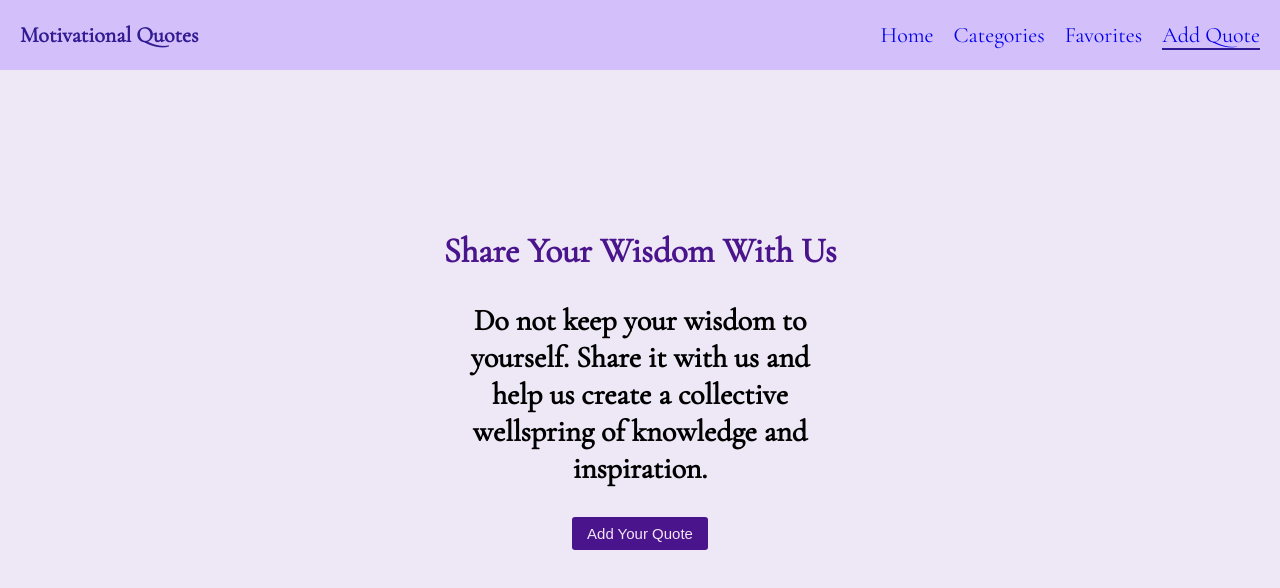
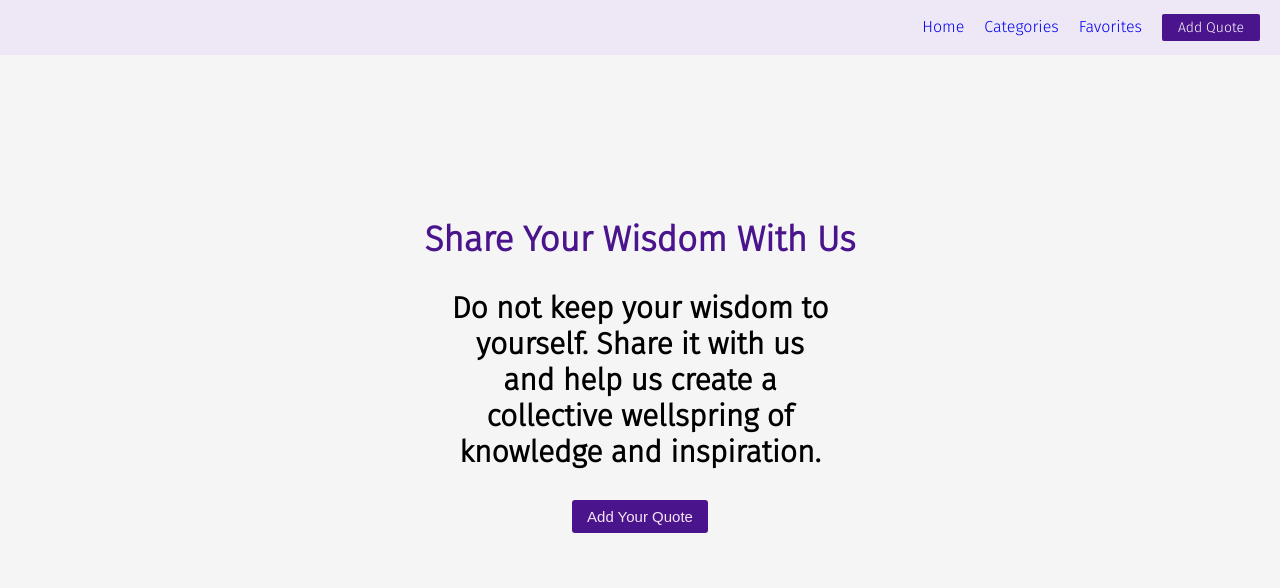
Before and after one commit to naliyeeva/motivationalQuotes, a Next.js app: page /add-quote in a window 1280 px wide. Shown: the top 588 px of the page. Built offline with nearby package versions, Linux system fonts and the light colour scheme.

Commit message:
re-designed navbar

```diff
--- a/components/NavBar.tsx
+++ b/components/NavBar.tsx
@@ -10,7 +10,7 @@ const NavBar: React.FC = () => {
     return (
         <>
             <nav className='navbar'>
-                <p className='navbar-text'>Motivational Quotes</p>
+                {/*<p className='navbar-text'>Motivational Quotes</p>*/}
                 <ul className='navbar-items'>
                     <li className='navbar-item'>
                         <Link href='/' className={`page-link ${pathname === '/' ? 'active' : ''}`}>Home</Link>
--- a/styles/NavBar.scss
+++ b/styles/NavBar.scss
@@ -4,10 +4,11 @@ $text-color: #311B92;
 .navbar {
   width: 100%;
   display: flex;
-  background-color: $bg-color;
+  background-color: #EDE7F6;
   justify-content: space-between;
-  font-size: 22px;
-  font-family: 'Cormorant Garamond', serif;
+  font-size: 16px;
+  line-height: 22px;
+  font-family: 'Fira Sans', serif;
 
   .navbar-text {
     width: 100%;
@@ -15,7 +16,7 @@ $text-color: #311B92;
     justify-content: flex-start;
     font-weight: bold;
     margin-left: 20px;
-    color: $text-color;
+    color: #262626;
   }
 
   .navbar-items {
@@ -32,11 +33,16 @@ $text-color: #311B92;
         text-decoration: none;
 
         &:visited {
-          color: $text-color;
+          color: #262626;
         }
 
         &.active {
-          border-bottom: 2px solid $text-color;
+          padding: 5px 16px;
+          border-radius: 2px;
+          background-color: #4A148C;
+          font-size: 14px;
+          line-height: 22px;
+          color: #FFFFFF;
         }
       }
     }
--- a/styles/global.scss
+++ b/styles/global.scss
@@ -1,4 +1,4 @@
-@import url('https://fonts.googleapis.com/css2?family=Cormorant+Garamond&display=swap');
+@import url('https://fonts.googleapis.com/css2?family=Fira+Sans:wght@300&display=swap');
 
 * {
   box-sizing: border-box;
@@ -6,6 +6,6 @@
 
 body {
   margin: 0;
-  background-color: #EDE7F6;
-  font-family: 'Cormorant Garamond', serif;
+  background-color: #F5F5F5;
+  font-family: 'Fira Sans', serif;
 }
```
